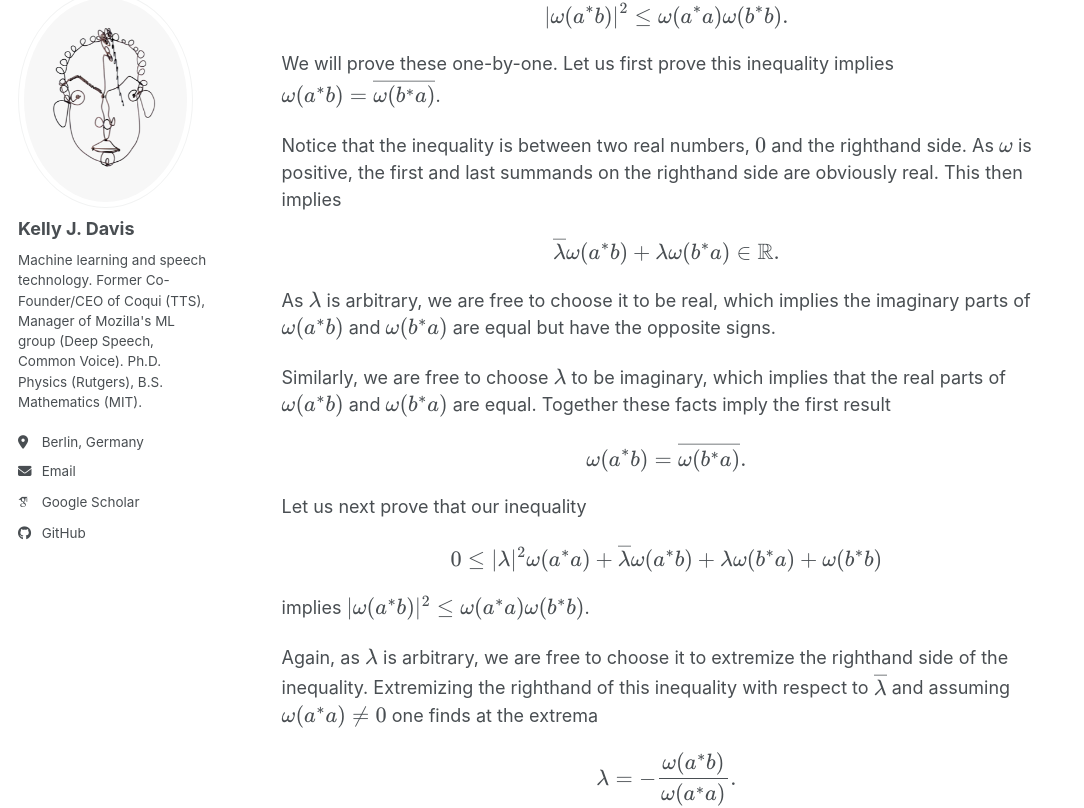
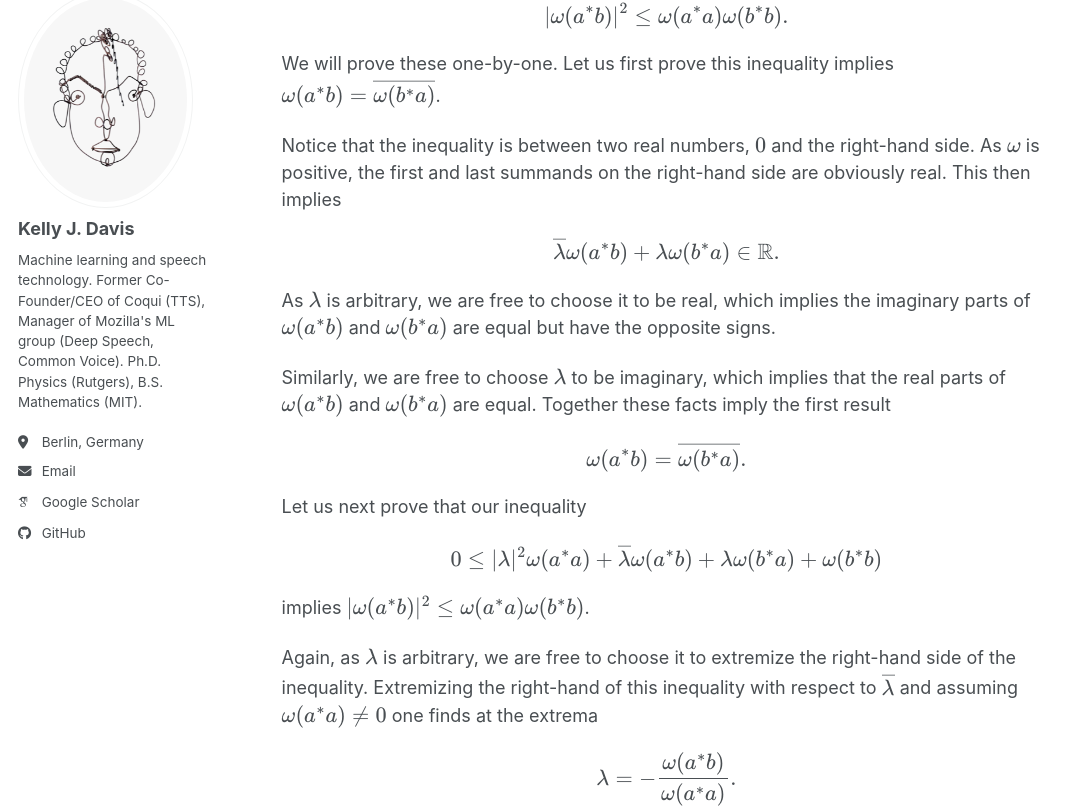
Before and after one commit to KellyJDavis/KellyJDavis.github.io, a Jekyll site: the page built from _posts/2026-05-23-gns-construction.md, in a window 1280 px wide and 1400 px high, scrolled down 3218 px. Shown: the part 125-933 px from the top of the window, without its empty margins (0-1084 px from the left). Built offline with Jekyll 4.4.1, drawn with Linux system fonts in a browser that asks for light colours; some web fonts are replaced; a script bundle is joined from its source files by our own code; library files that are not in the unit come from our copies; some of the changed text lies outside the part shown.

Commit message:
Typos, spelling, and grammar

```diff
--- a/_posts/2026-05-23-gns-construction.md
+++ b/_posts/2026-05-23-gns-construction.md
@@ -32,7 +32,7 @@
 >
 > is dense in $$\mathcal{H}$$.
 
-With this terminology we are then able to state the GNS Construction Theorem
+With this terminology we are then able to state the GNS Construction Theorem.
 
 > **Theorem** *(GNS Construction Theorem)*
 > Let $$\omega$$ be a state over a unital C\*-algebra $$\mathfrak{U}$$. One can then construct a Hilbert space $$\mathcal{H}_\omega$$ and \*-representation $$\pi_\omega$$ of $$\mathfrak{U}$$ by bounded operators on $$\mathcal{H}_\omega$$ such that
@@ -127,7 +127,7 @@
 
 We will prove these one-by-one. Let us first prove this inequality implies $$\omega(a^*b) = \overline{\omega(b^*a)}$$.
 
-Notice that the inequality is between two real numbers, $$0$$ and the righthand side. As $$\omega$$ is positive, the first and last summands on the righthand side are obviously real. This then implies
+Notice that the inequality is between two real numbers, $$0$$ and the right-hand side. As $$\omega$$ is positive, the first and last summands on the right-hand side are obviously real. This then implies
 
 $$
 \overline{\lambda}\omega(a^*b) + \lambda\omega(b^*a) \in \mathbb{R}.
@@ -149,7 +149,7 @@
 
 implies $$\lvert \omega(a^*b) \rvert^2 \le \omega(a^*a) \omega(b^*b)$$.
 
-Again, as $$\lambda$$ is arbitrary, we are free to choose it to extremize the righthand side of the inequality. Extremizing the righthand of this inequality with respect to $$\overline{\lambda}$$ and assuming $$\omega(a^*a) \ne 0$$ one finds at the extrema
+Again, as $$\lambda$$ is arbitrary, we are free to choose it to extremize the right-hand side of the inequality. Extremizing the right-hand of this inequality with respect to $$\overline{\lambda}$$ and assuming $$\omega(a^*a) \ne 0$$ one finds at the extrema
 
 $$
 \lambda = - \frac{\omega(a^*b)}{\omega(a^*a)}.
@@ -571,7 +571,7 @@
 proving that two GNS triples associated to $$(\mathfrak{U}, \omega)$$ can differ at most by a unitary transformation, completing our proof of the GNS Construction Theorem. $$\blacksquare$$
 
 # Summary
-This concludes the proof of the GNS Construction Theorem,
+This concludes the proof of the GNS Construction Theorem:
 
 > **Theorem** *(GNS Construction Theorem)*
 > Let $$\omega$$ be a state over a unital C\*-algebra $$\mathfrak{U}$$. One can then construct a Hilbert space $$\mathcal{H}_\omega$$ and \*-representation $$\pi_\omega$$ of $$\mathfrak{U}$$ by bounded operators on $$\mathcal{H}_\omega$$ such that
```
Also changed, not shown: other parts of _posts/2026-05-23-gns-construction.md (+3 -3 lines).
